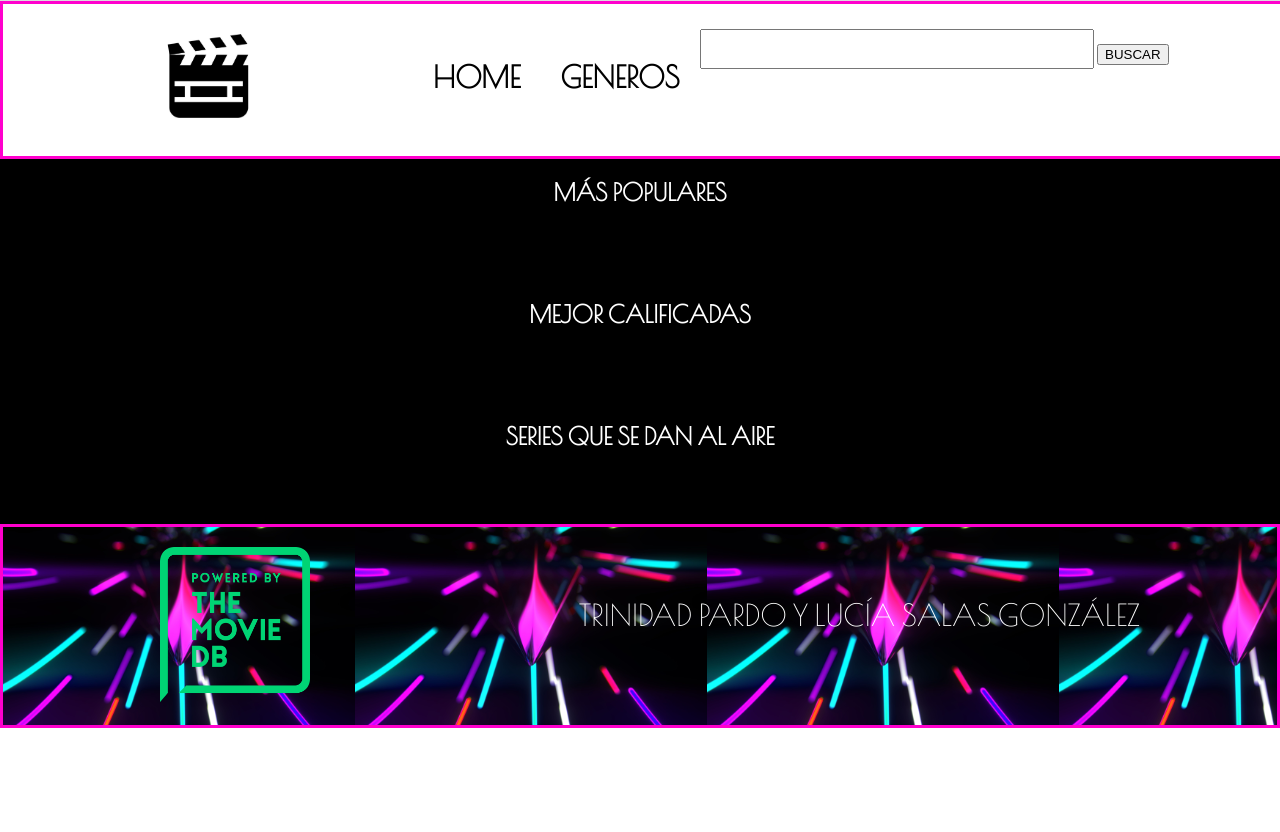
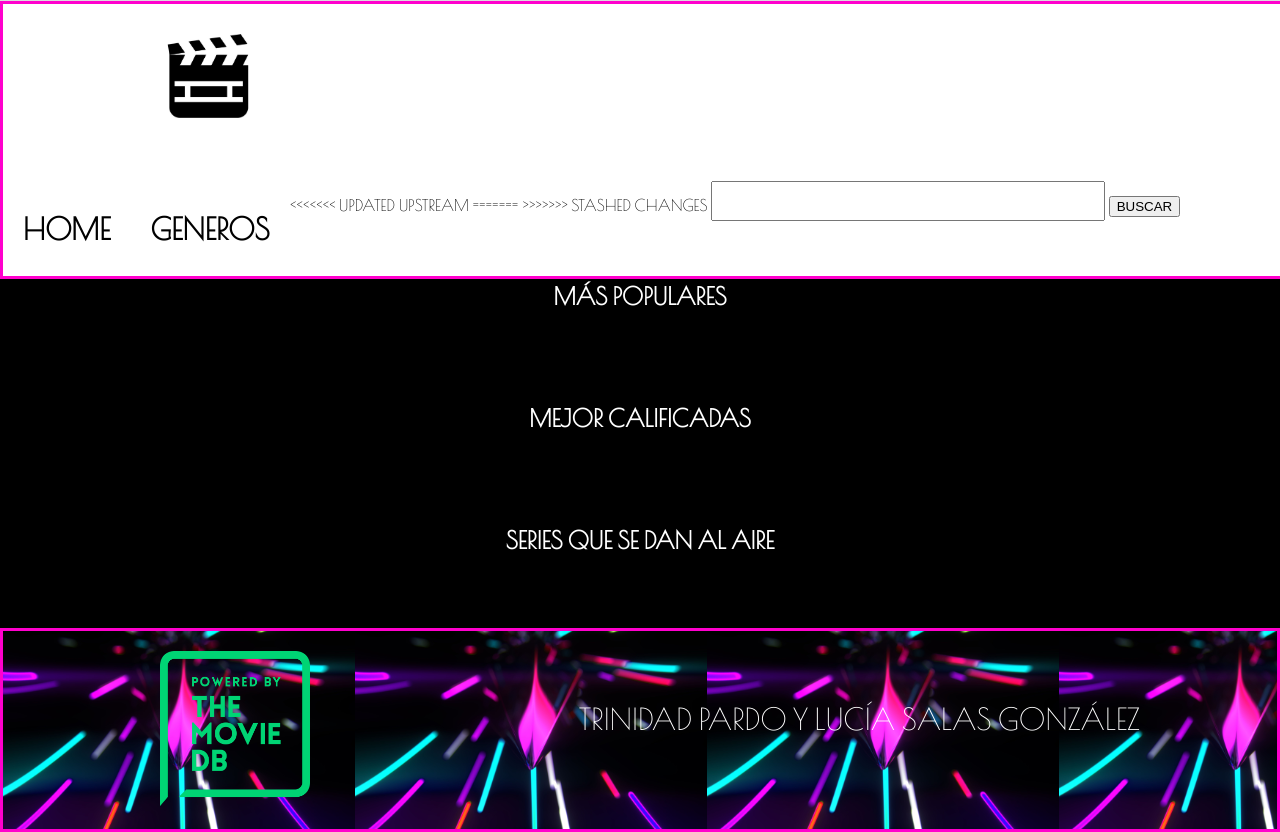
Before and after one commit to trinipardo/proyecto-final, a plain HTML site: page index.html in a window 1280 px wide. Before the commit the page ends 800 px from the top, so only its background shows below. Drawn offline with nearby package versions, Linux system fonts and the light colour scheme; no server answers.

Commit message:
Auto stash before merge of "master" and "origin/master"

```diff
--- a/index.html
+++ b/index.html
@@ -28,6 +28,18 @@
                   <a class="header-item" href="pag2.html">GENEROS</a>
                 </a>
               </li>
+<<<<<<< Updated upstream
+=======
+
+
+
+
+
+
+
+
+
+>>>>>>> Stashed changes
 
         <!-- BUSCADOR -->
                 <input class="li-menu" type="text" name="buscador" value="">
@@ -45,10 +57,17 @@
 
 
     <section class="mainContainer">
+<<<<<<< Updated upstream
       <div id='dataContainer'>
 <h1>MÁS POPULARES</h1>
       </div>
 
+=======
+      <h1>MÁS POPULARES</h1>
+      <div class="top">
+
+      </div>
+>>>>>>> Stashed changes
       <br><br><br>
       <div id= topRated>
         <h1>MEJOR CALIFICADAS</h1>
```
